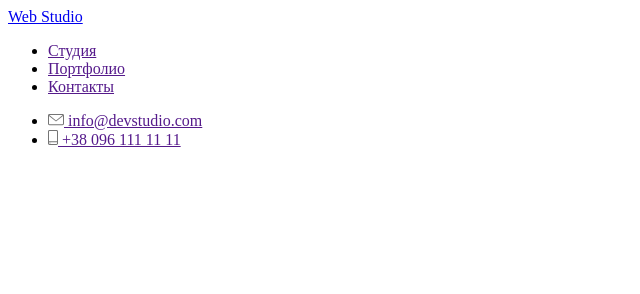
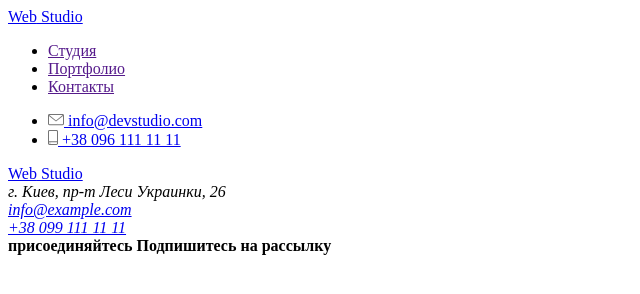
Before and after one commit to KotenkoNata/homework_01, a plain HTML site: page index.html in a window 1280 px wide. Shown: the whole page, without its empty margins (0-640 px from the left). Drawn offline with Linux system fonts and the light colour scheme.

Commit message:
Add footer and correct links

```diff
--- a/index.html
+++ b/index.html
@@ -1,5 +1,5 @@
 <!DOCTYPE html>
-<html lang="en">
+<html lang="ru">
   <head>
     <meta charset="UTF-8" />
     <meta name="viewport" content="width=device-width, initial-scale=1.0" />
@@ -10,7 +10,7 @@
 <header>
   <nav>
     <a href="/">
-      Web Studio
+      <span>Web</span> Studio
     </a>
 
     <ul>
@@ -21,13 +21,13 @@
 
     <ul>
       <li>
-        <a href="">
+        <a href="mailto:info@devstudio.com">
           <img src="./images/envelope.svg" alt="изображение письма" />
           info@devstudio.com
           </a>
       </li>
       <li>
-        <a href=""
+        <a href="tel:+380961111111"
           ><img src="./images/smartphone.svg" alt="изображение телефона" />
           +38 096 111 11 11
           </a>
@@ -35,5 +35,26 @@
     </ul>
   </nav>
 </header>
+<!-- Футер -->
+  <footer>
+      <a href="/">
+    <span>Web</span> Studio
+      </a>
+      <address>
+          г. Киев, пр-т Леси Украинки, 26<br/>
+          <a href="mailto:info@example.com">
+              info@example.com<br/>
+          </a>
+          <a href="tel:+380991111111">
+              +38 099 111 11 11<br/>
+          </a>
+      </address>
+      <b>
+        присоединяйтесь
+      </b>
+      <b>
+        Подпишитесь на рассылку
+      </b>
+  </footer>
 </body>
 </html>
```
